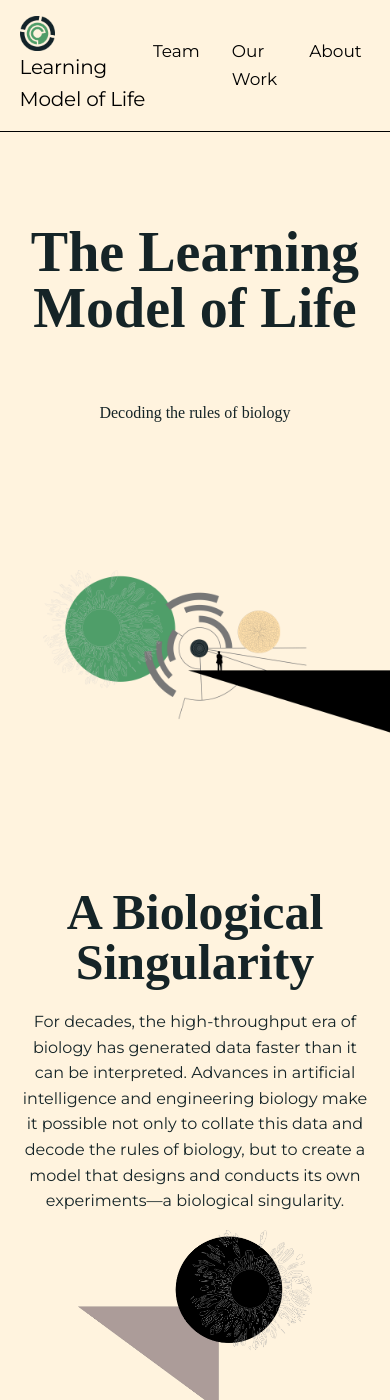
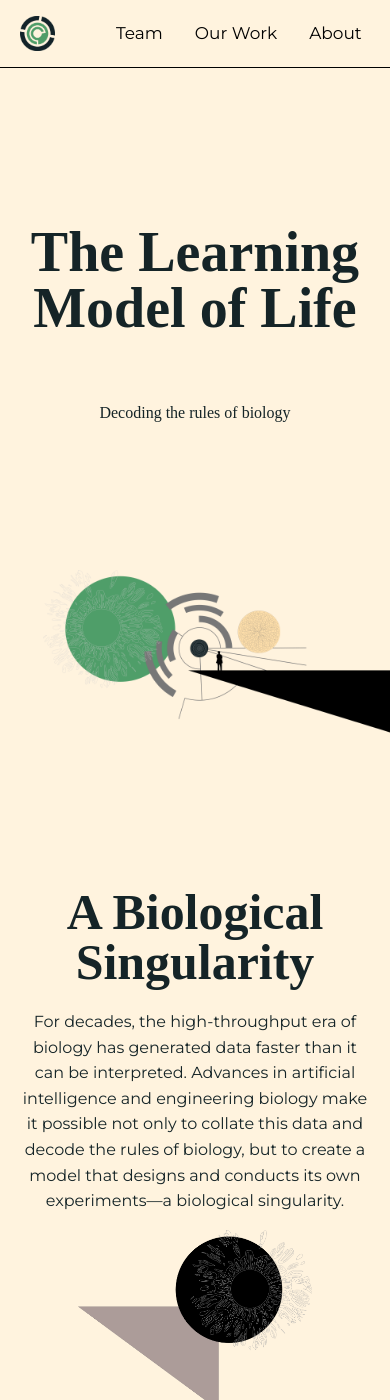
Before and after one commit to learningmodeloflife/lml.ac.uk, a Jekyll site: the page built from index.md, in a window 390 px wide and 1400 px high. Built offline with Jekyll 4.4.1, drawn with Linux system fonts in a browser that asks for light colours; some web fonts are replaced.

Commit message:
mid-sized screen navbar fix

```diff
--- a/_includes/navbar.html
+++ b/_includes/navbar.html
@@ -1,7 +1,7 @@
 <nav class="navbar">
     <a href="/" class="navbar-brand">
         <img src="/img/LML_logo.png" alt="LML Logo" class="navbar-logo">
-        Learning Model of Life
+        <div class="nav-brandname">Learning Model of Life</div>
     </a>
     <div class="navbar-links">
         {% for item in site.data.navigation %}
--- a/_layouts/index.html
+++ b/_layouts/index.html
@@ -8,7 +8,7 @@
     <nav class="navbar">
         <a href="/" class="navbar-brand">
           <img src="/img/LML_logo.png" alt="LML Logo" class="navbar-logo">
-          Learning Model of Life
+          <div class="nav-brandname">Learning Model of Life</div>
         </a>
         <button class="hamburger" aria-label="Toggle menu">
           <span></span>
--- a/_scss/layout.scss
+++ b/_scss/layout.scss
@@ -35,6 +35,10 @@
   width: auto;
   margin-right: 0.5em;
   vertical-align: middle;
+}
+
+.nav-brandname {
+  display: inline
 }
 
 .navbar-links {
@@ -84,3 +88,11 @@
   margin: 0;
   padding: 0;
 }
+
+
+
+@media ( max-width: 50em ) {
+  .nav-brandname {
+    display: none;
+  }
+}
```
Also changed, not shown: 8 other files.
